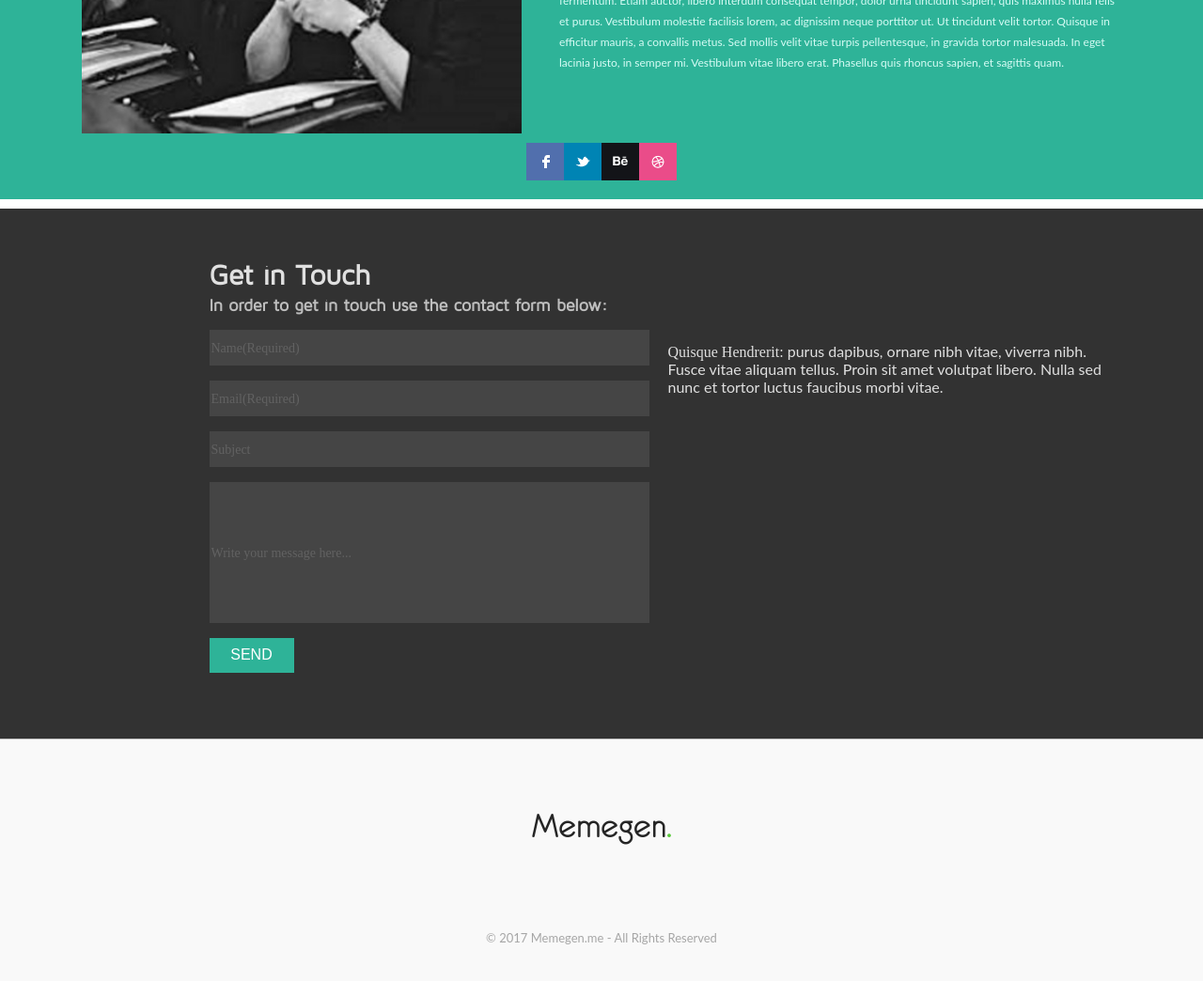
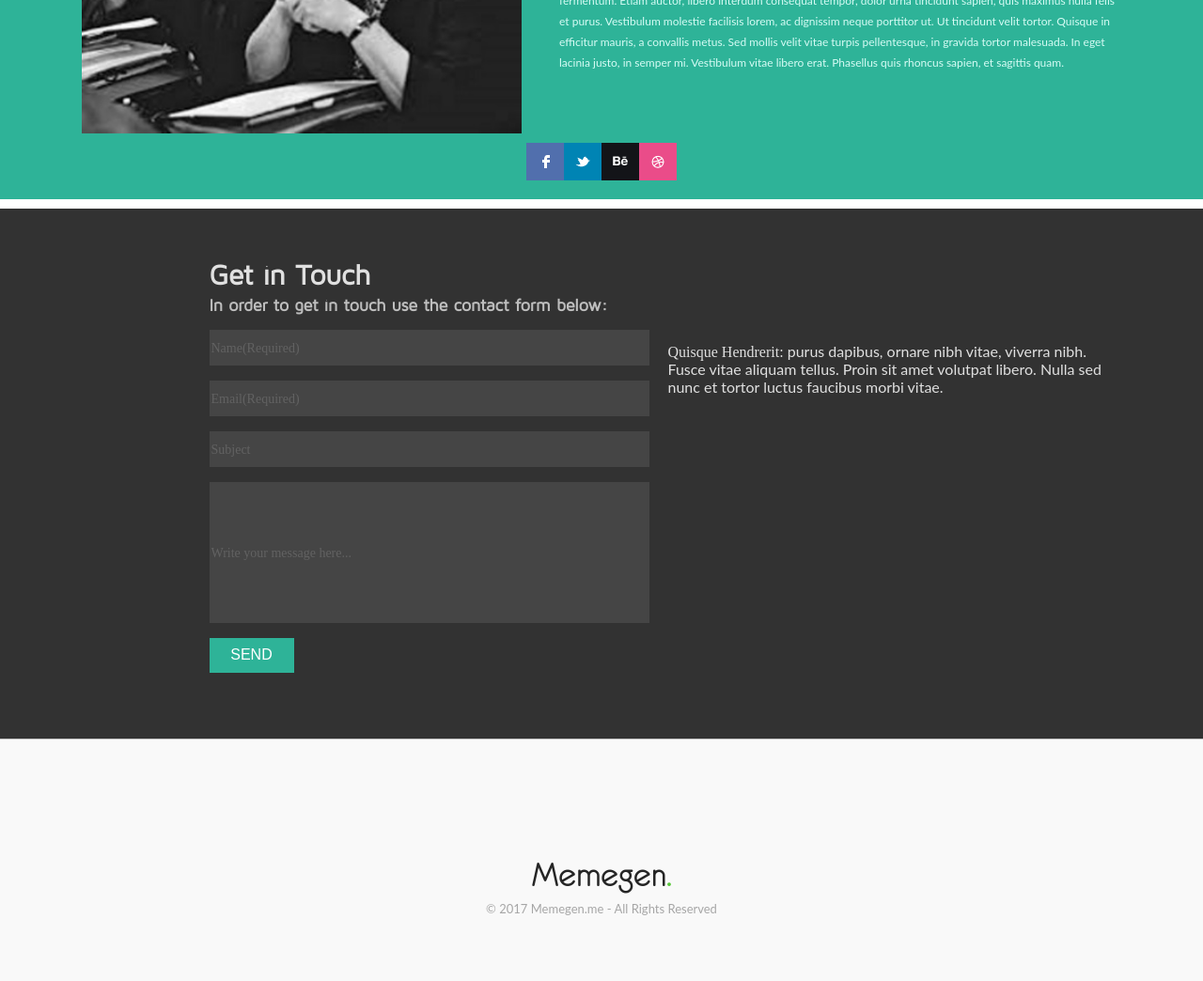
Before and after one commit to shakshuka5/MemeCreator, a website: page index.html in a window 1280 px wide. Shown: the part 1944-2988 px from the top of the page at 94% size. Drawn offline with Linux system fonts and the light colour scheme; files whose address does not match are found by name; a web font is replaced by a local one.

Commit message:
height fix

```diff
--- a/scss/style.scss
+++ b/scss/style.scss
@@ -180,9 +180,9 @@ footer{
       flex-direction: column;
       justify-content: space-between;
       align-items: center;
-      height: 155px;
-.logo{line-height: 65%;}
-a{color: #252525;}
+      height: 50px;
+      .logo{line-height: 65%;}
+      a{color: #252525;}
 }
 
 
```
Also changed, not shown: dist/style.css.
